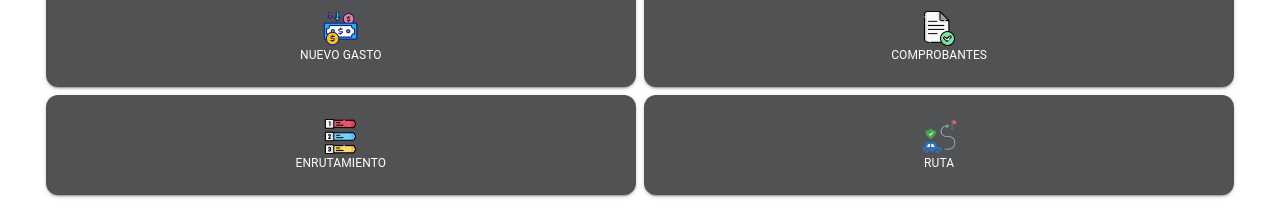
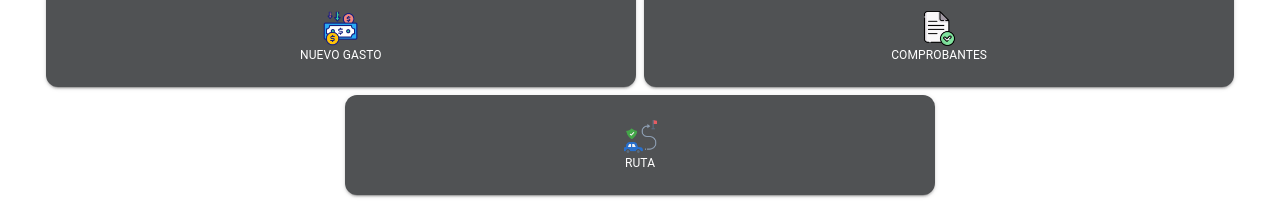
Before and after one commit to carlosbermudezg/silex-front, a React (Vite) app: page /home in a window 1280 px wide. Shown: the part 409-631 px from the top of the page. Built offline with nearby package versions, Linux system fonts and the light colour scheme; no server answers; sample sign-in values are in the browser's storage.

Commit message:
update rutas netlify and disable enrutamiento

```diff
--- a/src/pages/Home.jsx
+++ b/src/pages/Home.jsx
@@ -78,13 +78,13 @@ const Home = () => {
       textColor: white,
       link: '/pagos'
     },
-    {
-      name: 'Enrutamiento',
-      icon: '/lista.png',
-      color: red,
-      textColor: white,
-      link: '/ruta'
-    },
+    // {
+    //   name: 'Enrutamiento',
+    //   icon: '/lista.png',
+    //   color: red,
+    //   textColor: white,
+    //   link: '/ruta'
+    // },
     {
       name: 'Ruta',
       icon: '/ruta3.png',
```
Also changed, not shown: 1 other file (tests, documents, lock files or other folders).
